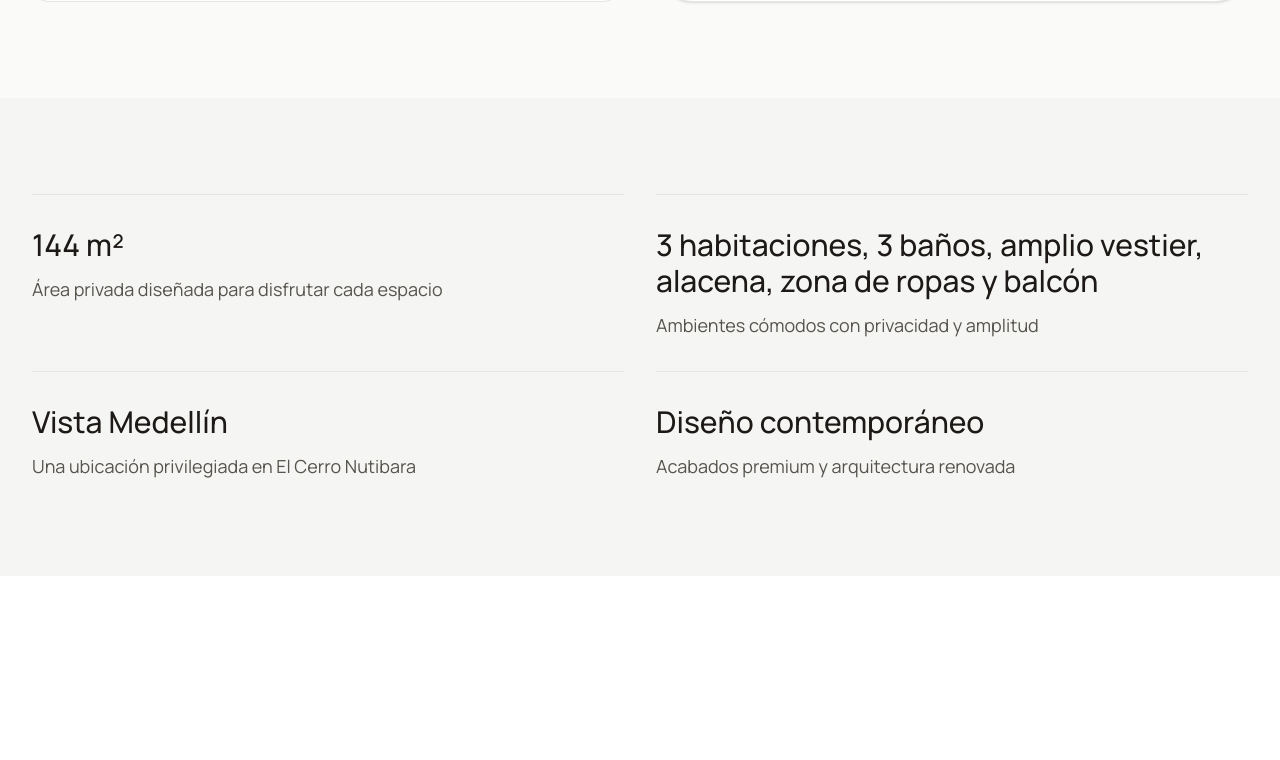
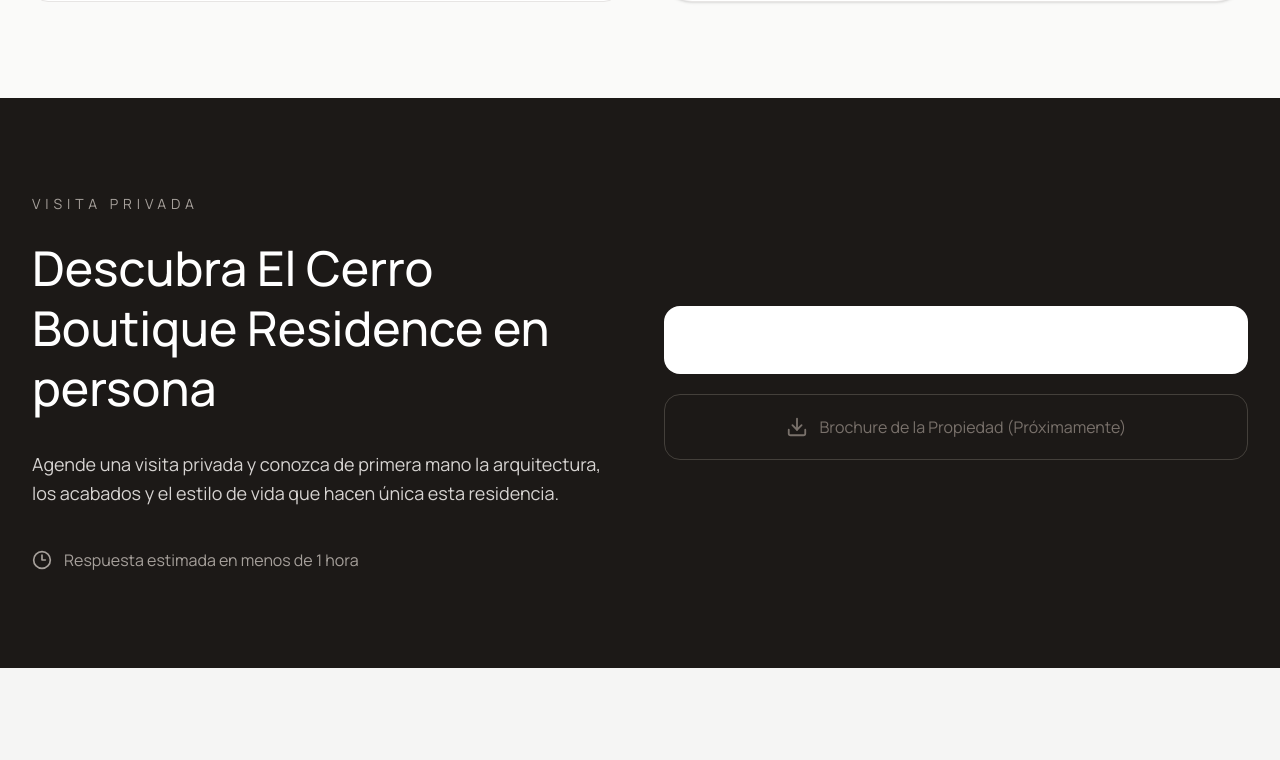
Before and after one commit to Jara84/luxury-residence-landing, a React (Vite) app: page / in a window 1280 px wide. Shown: the part 7380-8140 px from the top of the page. Before the commit the page ends 7956 px from the top, so only its background shows below. Built offline with nearby package versions, Linux system fonts and the light colour scheme.

Commit message:
feat: add premium private viewing call-to-action

```diff
--- a/src/App.tsx
+++ b/src/App.tsx
@@ -7,6 +7,7 @@
 import SignatureFeatures from "./components/sections/SignatureFeatures";
 import Gallery from "./components/sections/Gallery";
 import TheLocation from "./components/sections/TheLocation";
+import PrivateViewing from "./components/sections/PrivateViewing";
 import Highlights from "./components/sections/Highlights";
 
 function App() {
@@ -26,6 +27,8 @@
 
       <TheLocation />
 
+      <PrivateViewing />
+
       <Highlights />
     </main>
   );
--- /dev/null
+++ b/src/components/sections/PrivateViewing.tsx
@@ -0,0 +1,90 @@
+import { useTranslation } from "react-i18next";
+import { Clock3, Download, MessageCircle } from "lucide-react";
+
+import Container from "../ui/Container";
+import Section from "../ui/Section";
+
+export default function PrivateViewing() {
+  const { t } = useTranslation();
+
+  return (
+    <Section className="bg-stone-900 text-white">
+      <Container>
+        <div className="grid gap-12 lg:grid-cols-2 lg:items-center">
+          {/* Contenido */}
+          <div>
+            <p className="text-sm uppercase tracking-[0.35em] text-stone-400">
+              {t("privateViewing.label")}
+            </p>
+
+            <h2 className="mt-6 text-4xl font-medium leading-tight md:text-5xl">
+              {t("privateViewing.title")}
+            </h2>
+
+            <p className="mt-8 max-w-xl text-lg leading-relaxed text-stone-300">
+              {t("privateViewing.description")}
+            </p>
+
+            <div className="mt-10 flex items-center gap-3 text-stone-400">
+              <Clock3 size={20} />
+
+              <span>{t("privateViewing.responseTime")}</span>
+            </div>
+          </div>
+
+          {/* Acciones */}
+          <div className="flex flex-col gap-5">
+            <a
+              href="https://wa.me/+573002276016"
+              target="_blank"
+              rel="noopener noreferrer"
+              className="
+                flex
+                items-center
+                justify-center
+                gap-3
+                rounded-2xl
+                bg-white
+                px-8
+                py-5
+                text-lg
+                font-semibold
+                text-stone-900
+                transition-all
+                duration-300
+                hover:-translate-y-1
+                hover:shadow-xl
+              "
+            >
+              <MessageCircle size={22} />
+
+              {t("privateViewing.schedule")}
+            </a>
+
+            <button
+              disabled
+              className="
+                flex
+                items-center
+                justify-center
+                gap-3
+                rounded-2xl
+                border
+                border-stone-700
+                px-8
+                py-5
+                text-lg
+                text-stone-500
+                cursor-not-allowed
+              "
+            >
+              <Download size={22} />
+
+              {t("privateViewing.brochure")}
+            </button>
+          </div>
+        </div>
+      </Container>
+    </Section>
+  );
+}
--- a/src/i18n/en.ts
+++ b/src/i18n/en.ts
@@ -146,7 +146,20 @@
         "Premium materials, custom lighting and contemporary design transform every space.",
     },
   },
+  privateViewing: {
+    label: "Private Viewing",
 
+    title: "Experience El Cerro Boutique Residence in Person",
+
+    description:
+      "Schedule a private visit and discover the architecture, finishes and lifestyle that make this residence truly unique.",
+
+    responseTime: "Response within 1 hour",
+
+    schedule: "Schedule a Private Visit",
+
+    brochure: "Property Brochure (Coming Soon)",
+  },
   highlights: {
     area: {
       title: "144 m²",
--- a/src/i18n/es.ts
+++ b/src/i18n/es.ts
@@ -150,7 +150,20 @@
       airport: "Aeropuerto José María Córdova",
     },
   },
+  privateViewing: {
+    label: "Visita Privada",
 
+    title: "Descubra El Cerro Boutique Residence en persona",
+
+    description:
+      "Agende una visita privada y conozca de primera mano la arquitectura, los acabados y el estilo de vida que hacen única esta residencia.",
+
+    responseTime: "Respuesta estimada en menos de 1 hora",
+
+    schedule: "Agendar Visita Privada",
+
+    brochure: "Brochure de la Propiedad (Próximamente)",
+  },
   highlights: {
     area: {
       title: "144 m²",
```
Lines whose indentation alone changed are shown as unchanged.
